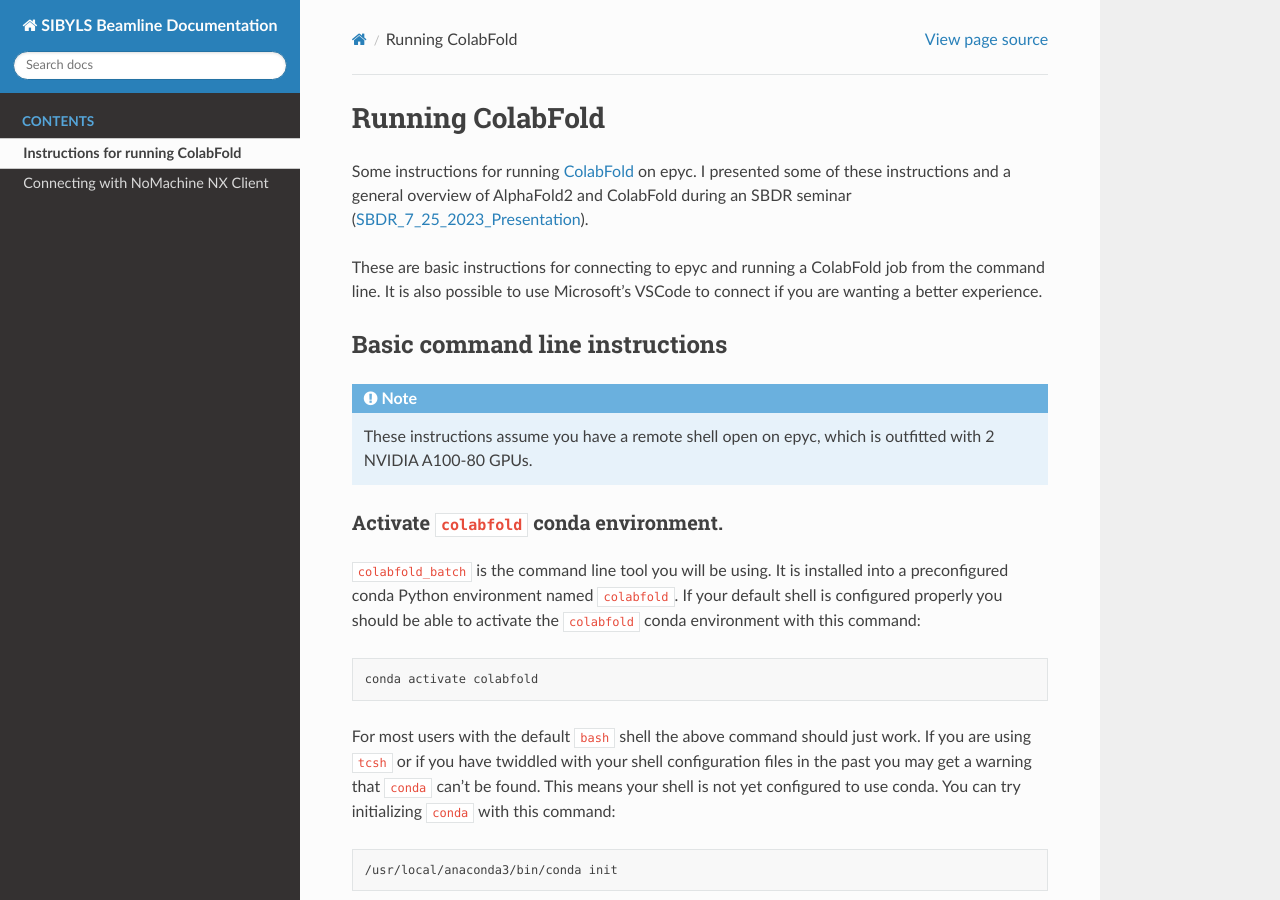
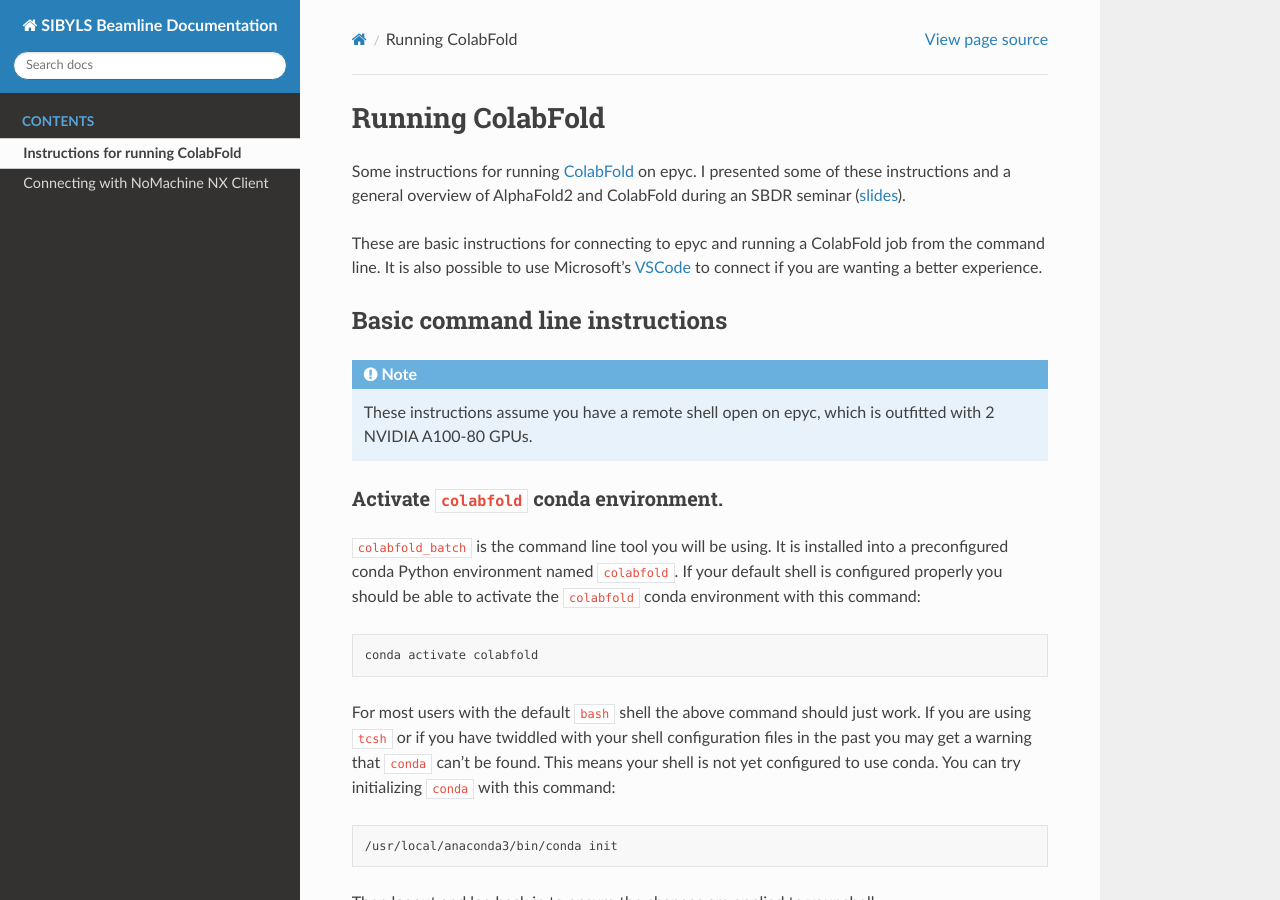
Before and after one commit to bl1231/documentation, a Sphinx documentation site: the page built from docs/source/colabfold.rst, in a window 1280 px wide and 900 px high. Built offline with Sphinx 7.4.7 and the Read the Docs theme 2.0.0, drawn with Linux system fonts in a browser that asks for light colours.

Commit message:
format slides link

```diff
--- a/docs/source/colabfold.rst
+++ b/docs/source/colabfold.rst
@@ -2,9 +2,9 @@
 Running ColabFold
 ======================
 
-Some instructions for running `ColabFold`_ on epyc. I presented some of these instructions and a general overview of AlphaFold2 and ColabFold during an SBDR seminar (`SBDR_7_25_2023_Presentation`_).
+Some instructions for running `ColabFold`_ on epyc. I presented some of these instructions and a general overview of AlphaFold2 and ColabFold during an SBDR seminar (`slides`_).
 
-These are basic instructions for connecting to epyc and running a ColabFold job from the command line. It is also possible to use Microsoft's VSCode to connect if you are wanting a better experience.
+These are basic instructions for connecting to epyc and running a ColabFold job from the command line. It is also possible to use Microsoft's `VSCode`_ to connect if you are wanting a better experience.
 
 Basic command line instructions
 ===============================
@@ -166,4 +166,5 @@ The benefit of using VSCode is that you have a nice environment for editing file
 I'll write these instructions up later.
 
 .. _ColabFold: https://github.com/sokrypton/ColabFold
-.. _SBDR_7_25_2023_Presentation: https://docs.google.com/presentation/d/1UTAKlQKiFwy4Vz4GmS0MuoNuwBKDRfmkfTO2Meo1XdM/edit?usp=sharing
+.. _slides: https://docs.google.com/presentation/d/1UTAKlQKiFwy4Vz4GmS0MuoNuwBKDRfmkfTO2Meo1XdM/edit?usp=sharing
+.. _VSCode: https://code.visualstudio.com/
```
